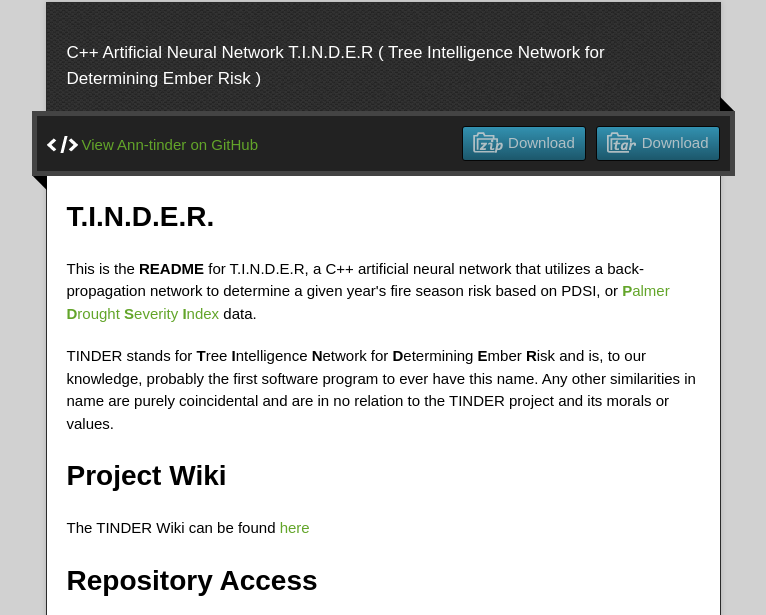
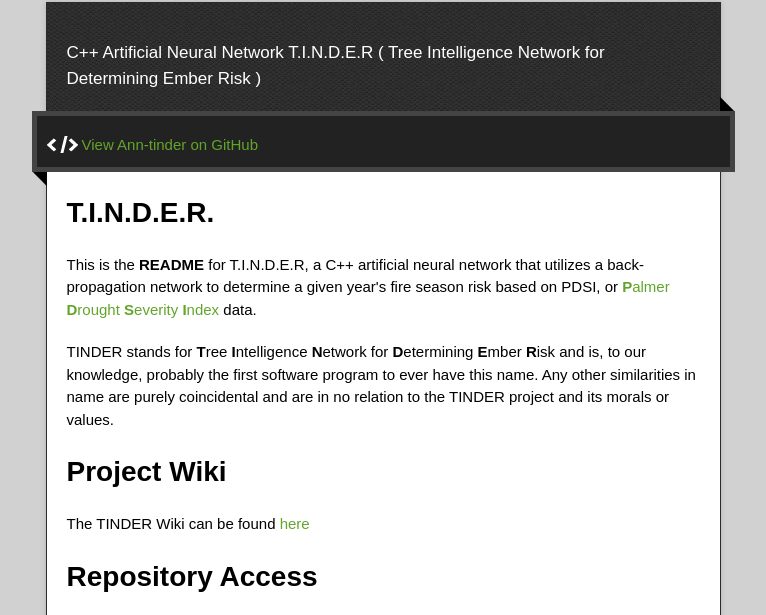
Before and after one commit to jbrackins/ann-tinder, a plain HTML site: page index.html in a window 1280 px wide. Shown: the part 128-743 px from the top of the page, without its empty margins (257-1023 px from the left). Drawn offline with nearby package versions, Linux system fonts and the light colour scheme.

Commit message:
Update index.html

```diff
--- a/index.html
+++ b/index.html
@@ -29,8 +29,8 @@
       <div id="main" role="main">
         <div class="download-bar">
         <div class="inner">
-          <a href="https://github.com/jbrackins/ann-tinder/tarball/master" class="download-button tar"><span>Download</span></a>
-          <a href="https://github.com/jbrackins/ann-tinder/zipball/master" class="download-button zip"><span>Download</span></a>
+          <!--<a href="https://github.com/jbrackins/ann-tinder/tarball/master" class="download-button tar"><span>Download</span></a>-->
+          <!--<a href="https://github.com/jbrackins/ann-tinder/zipball/master" class="download-button zip"><span>Download</span></a>-->
           <a href="https://github.com/jbrackins/ann-tinder" class="code">View Ann-tinder on GitHub</a>
         </div>
         <span class="blc"></span><span class="trc"></span>
```
